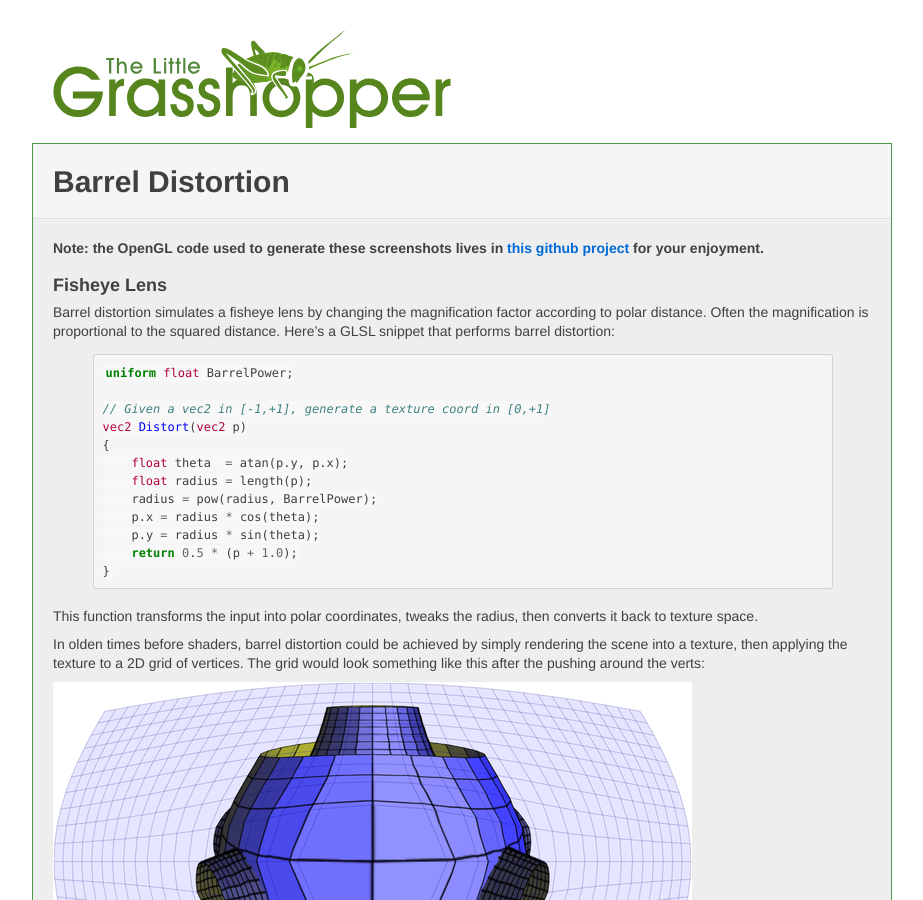
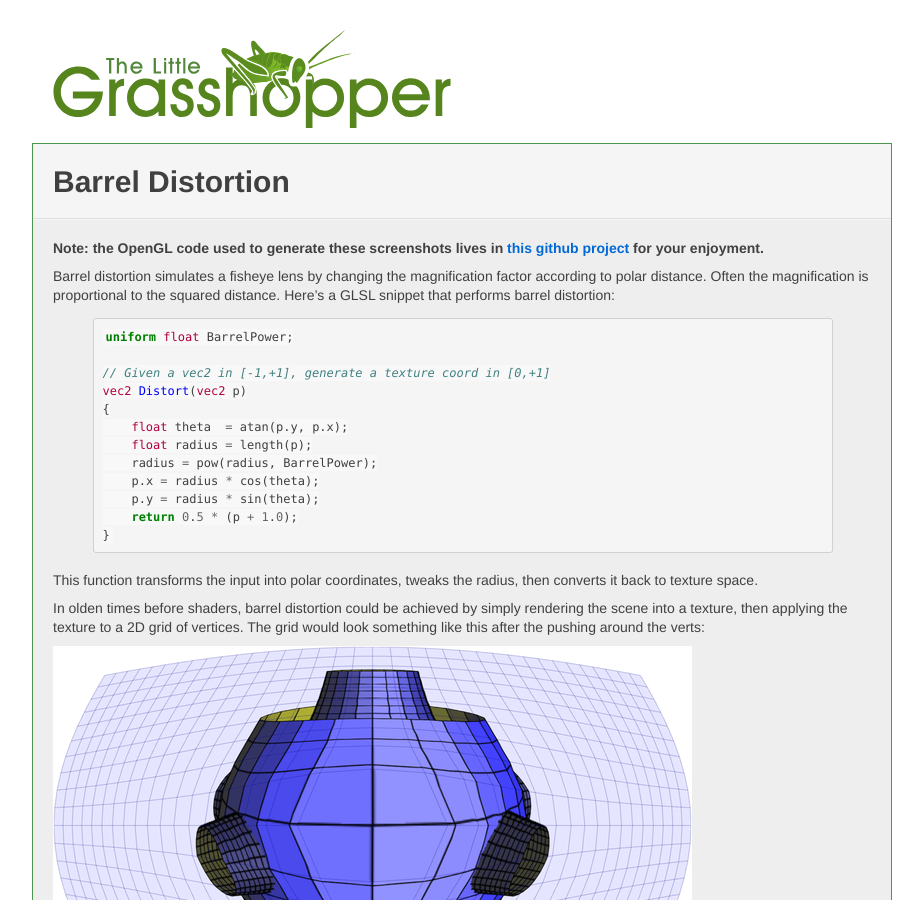
Before and after one commit to prideout/prideout.github.com, a Jekyll site: the page built from _posts/2012-03-17-barrel-distortion.md, in a window 1280 px wide and 900 px high. Shown: the whole window, without its empty margins (178-1101 px from the left). Built offline with Jekyll 4.4.1, drawn with Linux system fonts in a browser that asks for light colours.

Commit message:
clickable svg

```diff
--- a/_posts/2012-03-17-barrel-distortion.md
+++ b/_posts/2012-03-17-barrel-distortion.md
@@ -7,8 +7,6 @@
 {% include JB/setup %}
 
 **Note: the OpenGL code used to generate these screenshots lives in [this github project](http://github.com/prideout/distortion) for your enjoyment.**
-
-### Fisheye Lens
 
 Barrel distortion simulates a fisheye lens by changing the magnification factor according to polar distance.  Often the magnification is proportional to the squared distance.  Here's a GLSL snippet that performs barrel distortion:
 
```
Also changed, not shown: assets/PublishedLogo.svg.
